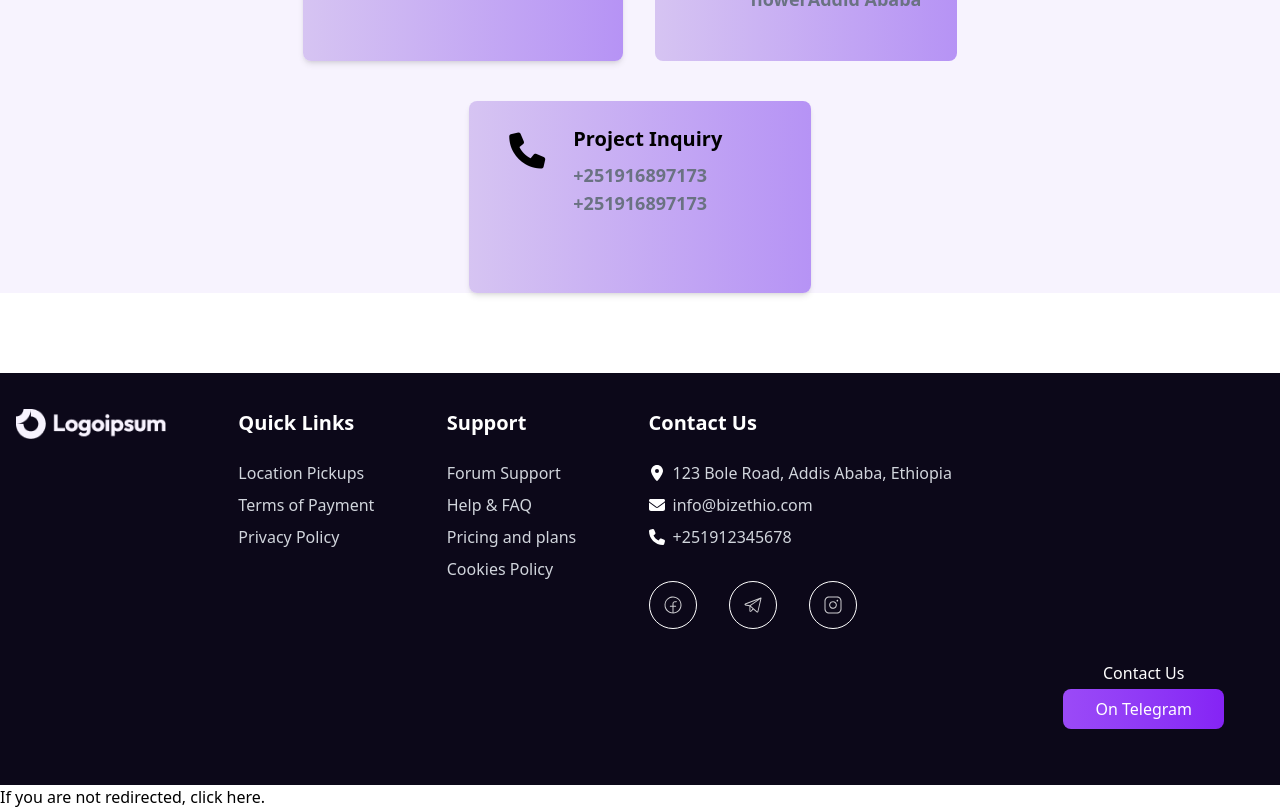
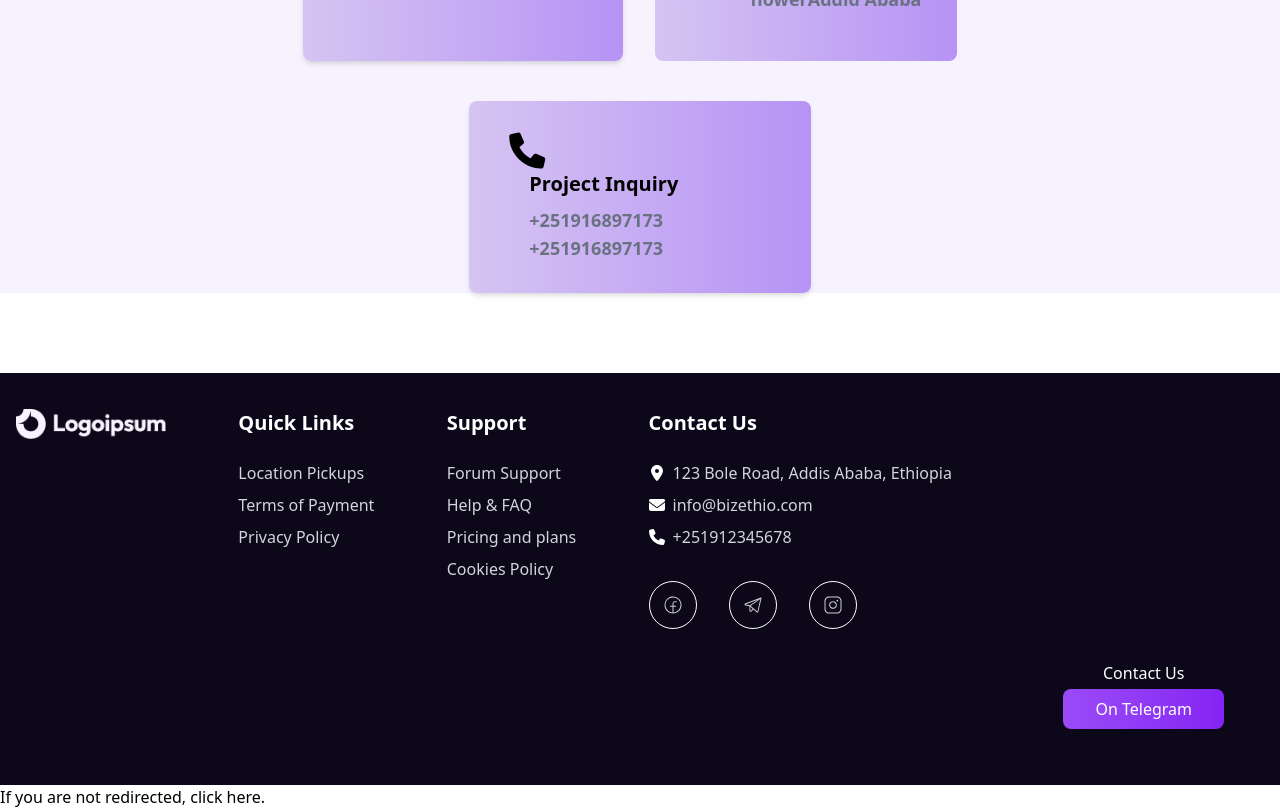
Before and after one commit to Heryakos-Technology/heryakos-static-page, a Vue app: page /contact in a window 1280 px wide. Shown: the part 2280-3089 px from the top of the page. Built offline with nearby package versions, Linux system fonts and the light colour scheme.

Commit message:
new commit

```diff
--- a/src/views/ContactUs.vue
+++ b/src/views/ContactUs.vue
@@ -176,6 +176,7 @@ flowerAddid Ababa</p>
                 </div>
             </div>
             <div class="flex cardDiv w-1/2 pl-3 pr-2  rounded-lg pt-3 pb-7 ml-1 shadow-md mt-10 lg:h-48  lg:pr-1 lg:pl-10  lg:pt-6 lg:w-1/2 lg:mx-auto">
+                <div class="last">
                     <div class="mr-2">
                         <i class="fa-solid fa-phone text-black text-2xl lg:text-4xl mt-2"></i>
                     </div>
@@ -183,6 +184,7 @@ flowerAddid Ababa</p>
                         <h1 class="font-semibold lg:text-xl">Project Inquiry</h1>
                         <p class="text-sm text-gray-500 font-semibold mt-2 lg:text-lg">+251916897173</p>
                         <p class="text-sm text-gray-500 font-semibold lg:text-lg">+251916897173</p>
+                    </div>
                 </div>
             </div>
         </div>
```
Lines whose indentation alone changed are shown as unchanged.
